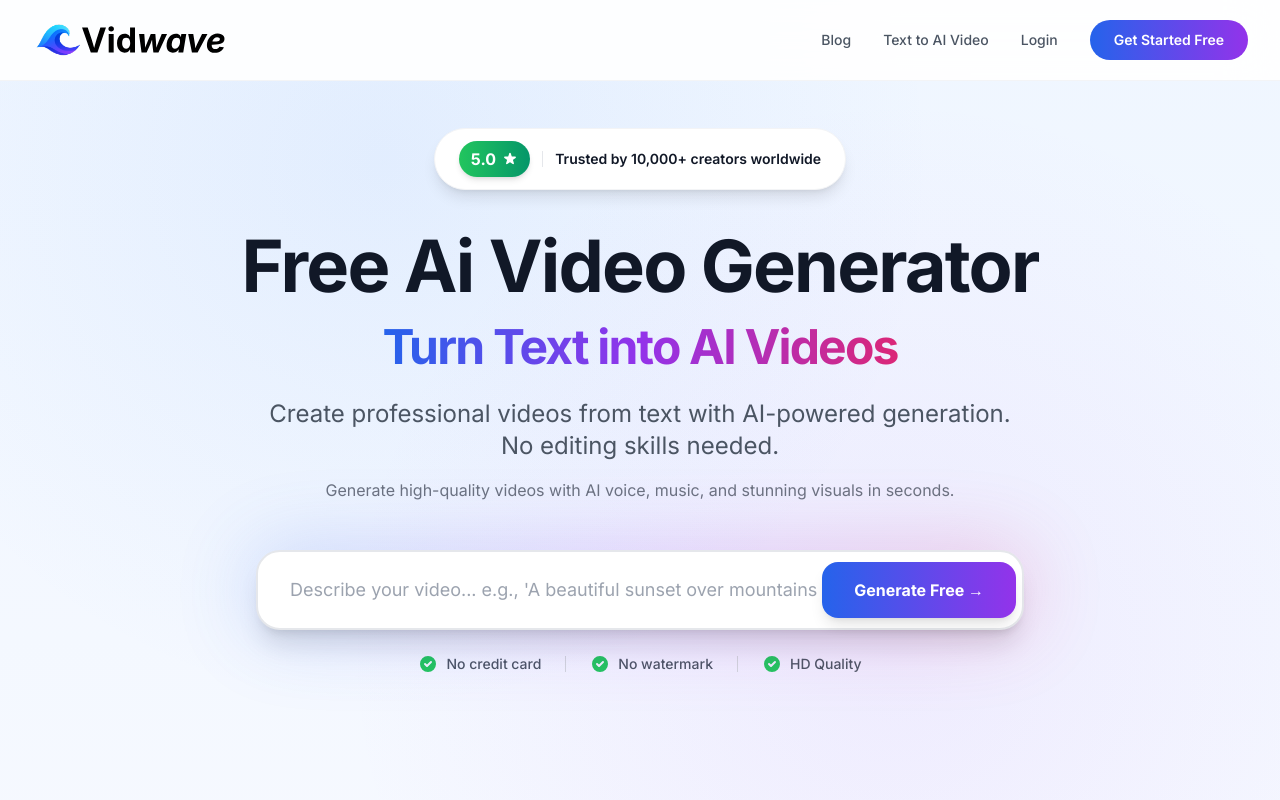
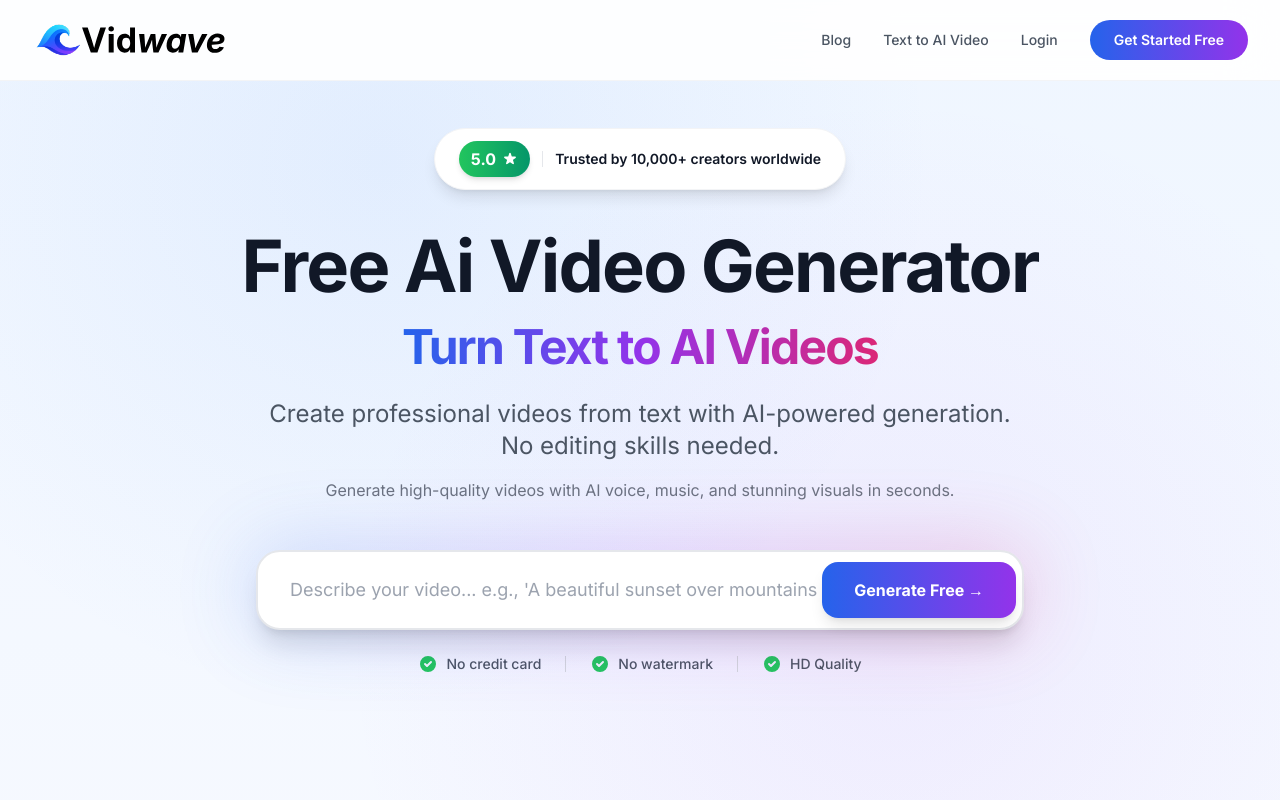
Before and after one commit to qadeerTruesofts/Flow_Frontend, a Next.js app: page / in a window 1280 px wide. Shown: the top 800 px of the page. Built offline with nearby package versions, Linux system fonts and the light colour scheme; no server answers.

Commit message:
text changes

```diff
--- a/src/app/(home)/page.tsx
+++ b/src/app/(home)/page.tsx
@@ -268,7 +268,7 @@ export default function Home() {
                 Free Ai Video Generator
                 <br />
                 <span className="text-3xl md:text-5xl bg-gradient-to-r from-blue-600 via-purple-600 to-pink-600 bg-clip-text text-transparent">
-                  Turn Text into AI Videos
+                  Turn Text to AI Videos
                 </span>
 
               </h1>
```
